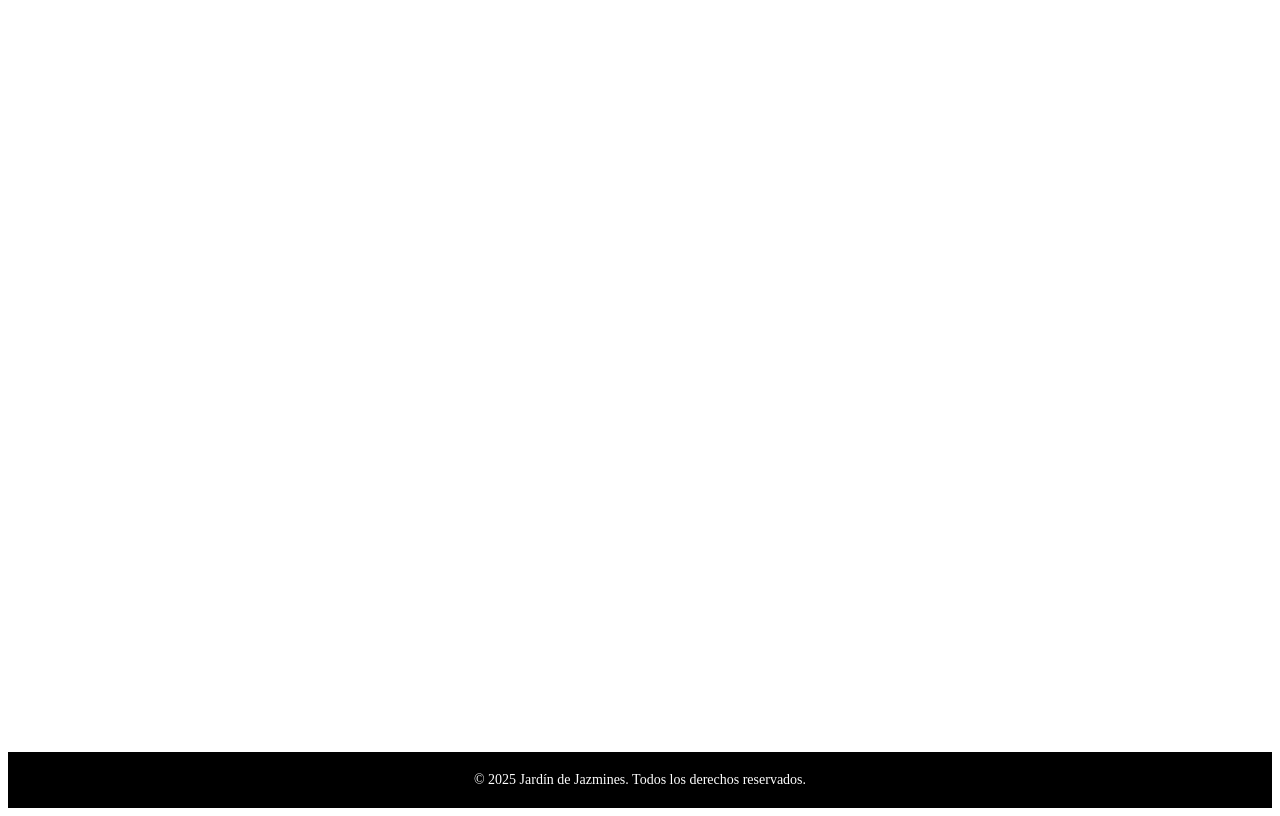
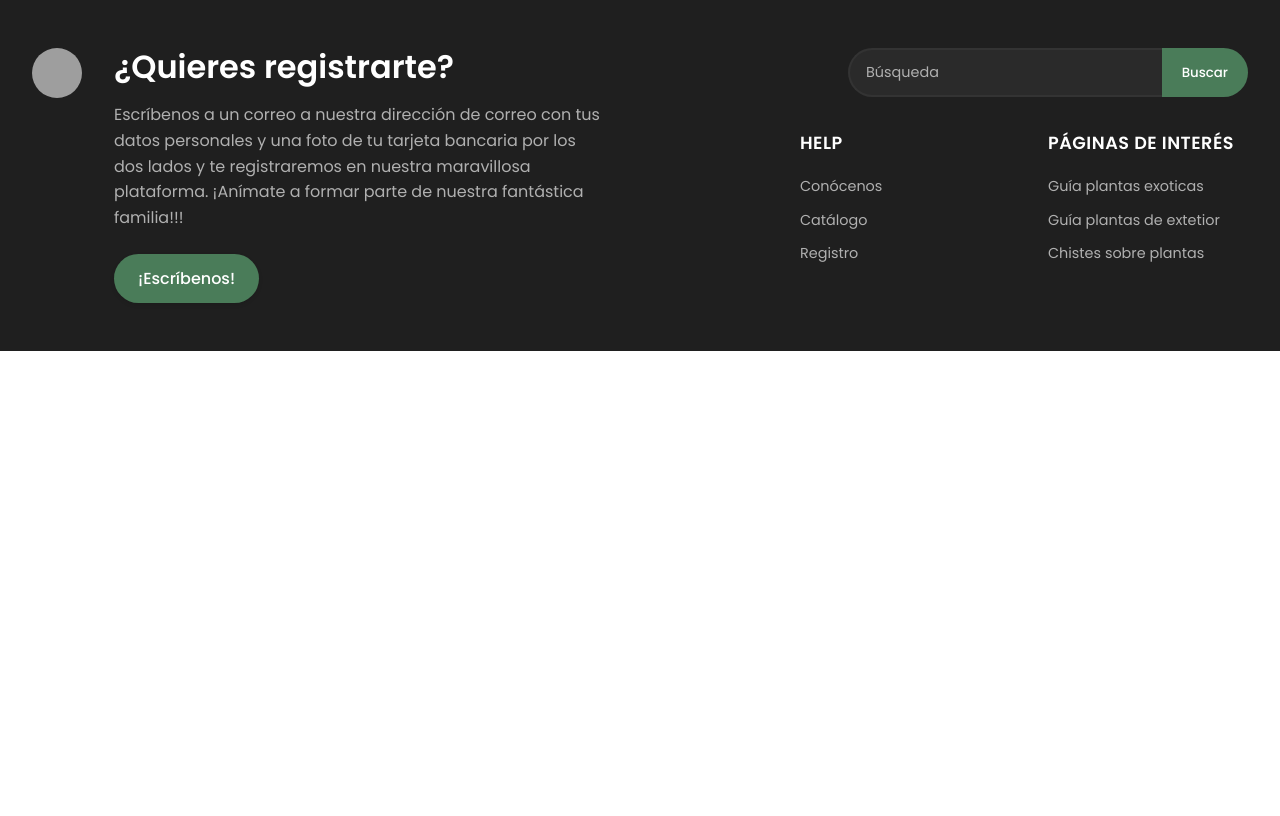
Before and after one commit to tal-44/Ecommerce-Jardin_de_Jazmines, a PHP site: page /pages/footer.html in a window 1280 px wide. After the commit the page ends 351 px from the top, so only its background shows below. Run offline with PHP 8.4, Linux system fonts and the light colour scheme; grey boxes are pictures that could not be loaded.

Commit message:
footer test

```diff
--- a/css/footer.css
+++ b/css/footer.css
@@ -1,19 +1,284 @@
-/* CSS Footer - Básico */
+@import url('https://fonts.googleapis.com/css2?family=Poppins:wght@300;400;500;600;700&display=swap');
+
+:root {
+  --verde: #4a7c59;
+  --verde-claro: #a4c3b2;
+  --gris: #6c757d;
+  --blanco: #ffffff;
+  --gris-claro: #e9ecef;
+  --footer-bg: #1f1f1f;
+  --text-gray: #b0b0b0;
+  --border-color: #333333;
+  --sombra: 0 2px 4px rgba(0,0,0,0.1);
+  --transicion: all 0.3s ease;
+}
+
+* {
+  margin: 0;
+  padding: 0;
+  box-sizing: border-box;
+}
+
 body {
   min-height: 100vh;
   display: flex;
   flex-direction: column;
+  font-family: 'Poppins', sans-serif;
+  line-height: 1.6;
 }
 
 .footer-container {
-  background: black;
-  color: white;
-  padding: 20px;
-  text-align: center;
-  margin-top: auto;
+  background: var(--footer-bg);
+  color: var(--blanco);
+  padding: 3rem 2rem;
+  display: flex;
+  gap: 4rem;
+  align-items: flex-start;
+  width: 100%;
 }
 
-.footer-content p {
-  margin: 0;
-  font-size: 14px;
+.footer-left {
+  flex: 1;
+  display: flex;
+  gap: 2rem;
+  align-items: flex-start;
 }
+
+.logo-section {
+  flex-shrink: 0;
+}
+
+.logo {
+  display: flex;
+  align-items: center;
+  text-decoration: none;
+  transition: var(--transicion);
+}
+
+.logo:hover {
+  transform: scale(1.05);
+}
+
+.logo-icon {
+  width: 50px;
+  height: 50px;
+  border-radius: 50%;
+  object-fit: cover;
+  overflow: hidden;
+}
+
+.register-section {
+  flex: 1;
+}
+
+.register-title {
+  font-size: 2rem;
+  font-weight: 600;
+  color: var(--blanco);
+  margin-bottom: 1rem;
+  line-height: 1.2;
+}
+
+.register-description {
+  color: var(--text-gray);
+  font-size: 1rem;
+  margin-bottom: 1.5rem;
+  line-height: 1.6;
+}
+
+.register-btn {
+  background: var(--verde);
+  color: var(--blanco);
+  border: none;
+  padding: 12px 24px;
+  border-radius: 25px;
+  font-family: 'Poppins', sans-serif;
+  font-weight: 500;
+  font-size: 1rem;
+  cursor: pointer;
+  transition: var(--transicion);
+  box-shadow: var(--sombra);
+}
+
+.register-btn:hover {
+  background: var(--verde-claro);
+  transform: translateY(-2px);
+  box-shadow: 0 6px 16px rgba(74, 124, 89, 0.4);
+}
+
+.register-btn:focus {
+  outline: 2px solid var(--verde);
+  outline-offset: 2px;
+}
+
+.footer-right {
+  flex: 1;
+  display: flex;
+  flex-direction: column;
+  gap: 2rem;
+}
+
+.search-section {
+  width: 100%;
+}
+
+.search-container {
+  display: flex;
+  gap: 0;
+  max-width: 400px;
+  margin-left: auto;
+}
+
+.search-input {
+  flex: 1;
+  padding: 12px 16px;
+  border: 2px solid var(--border-color);
+  border-right: none;
+  border-radius: 25px 0 0 25px;
+  background: #2a2a2a;
+  color: var(--text-white);
+  font-family: 'Poppins', sans-serif;
+  font-size: 0.9rem;
+  outline: none;
+  transition: var(--transition);
+}
+
+.search-input::placeholder {
+  color: var(--text-gray);
+}
+
+.search-input:focus {
+  border-color: var(--verde);
+  background: #333333;
+}
+
+.search-btn {
+  padding: 12px 20px;
+  background: var(--verde);
+  color: var(--blanco);
+  border: none;
+  border-radius: 0 25px 25px 0;
+  font-family: 'Poppins', sans-serif;
+  font-weight: 500;
+  cursor: pointer;
+  transition: var(--transicion);
+}
+
+.search-btn:hover {
+  background: var(--verde-claro);
+}
+
+.search-btn:focus {
+  outline: 2px solid var(--verde);
+  outline-offset: 2px;
+}
+
+.links-section {
+  display: flex;
+  gap: 3rem;
+  justify-content: flex-end;
+}
+
+.links-column {
+  min-width: 200px;
+}
+
+.column-title {
+  font-size: 1.1rem;
+  font-weight: 600;
+  color: var(--blanco);
+  margin-bottom: 1rem;
+  text-transform: uppercase;
+  letter-spacing: 0.5px;
+}
+
+.links-list {
+  list-style: none;
+  display: flex;
+  flex-direction: column;
+  gap: 0.5rem;
+}
+
+.footer-link {
+  color: var(--text-gray);
+  text-decoration: none;
+  font-size: 0.9rem;
+  transition: var(--transition);
+  padding: 0.25rem 0;
+}
+
+.footer-link:hover {
+  color: var(--verde-claro);
+  padding-left: 0.5rem;
+}
+
+@media (max-width: 1024px) {
+  .footer-container {
+    gap: 2rem;
+  }
+
+  .links-section {
+    gap: 2rem;
+  }
+}
+
+@media (max-width: 768px) {
+  .footer-container {
+    flex-direction: column;
+    gap: 2rem;
+    padding: 2rem 1rem;
+  }
+
+  .footer-left {
+    flex-direction: column;
+    gap: 1rem;
+    text-align: center;
+  }
+
+  .register-title {
+    font-size: 1.5rem;
+  }
+
+  .search-container {
+    margin: 0 auto;
+    max-width: 100%;
+  }
+
+  .links-section {
+    flex-direction: column;
+    gap: 1.5rem;
+    text-align: center;
+  }
+
+  .links-column {
+    min-width: auto;
+  }
+}
+
+@media (max-width: 480px) {
+  .footer-container {
+    padding: 1.5rem 1rem;
+  }
+
+  .register-title {
+    font-size: 1.25rem;
+  }
+
+  .register-description {
+    font-size: 0.9rem;
+  }
+
+  .search-container {
+    flex-direction: column;
+    gap: 0.5rem;
+  }
+
+  .search-input {
+    border-radius: 25px;
+    border-right: 2px solid var(--border-color);
+  }
+
+  .search-btn {
+    border-radius: 25px;
+  }
+}
--- a/js/footer.js
+++ b/js/footer.js
@@ -1 +1,62 @@
-console.log("Footer cargado");
+function temp() {
+    alert("Funcionalidad aun no implementada.");
+}
+
+document.addEventListener("DOMContentLoaded", function () {
+
+    console.log("Footer de Jardín de Jazmines cargado");
+
+    // Botón de registro
+    const botonRegistro = document.getElementById("registerBtn");
+    if (botonRegistro) {
+        botonRegistro.addEventListener("click", function(e) {
+            temp();
+        });
+    }
+
+    // Búsqueda
+    const botonBuscar = document.getElementById("searchBtn");
+    const campoBusqueda = document.getElementById("searchInput");
+
+    function buscar() {
+        const termino = campoBusqueda.value.trim();
+
+        if (termino === "") {
+            alert("Por favor, introduce un término de búsqueda");
+            campoBusqueda.focus();
+            return;
+        }
+
+        alert(`Búsqueda próximamente.\nTérmino: "${termino}"`);
+        campoBusqueda.value = "";
+    }
+
+    if (botonBuscar) {
+        botonBuscar.addEventListener("click", function (e) {
+            buscar();
+        });
+    }
+
+    // Buscar con Enter
+    if (campoBusqueda) {
+        campoBusqueda.addEventListener("keypress", function (e) {
+            if (e.key === "Enter") {
+                buscar();
+            }
+        });
+    }
+
+    const enlacesFooter = document.querySelectorAll(".footer-link");
+    enlacesFooter.forEach(function(enlace) {
+        const href = enlace.getAttribute("href");
+
+        if (href && href.includes("temp.html")) {
+            enlace.addEventListener("click", function(e) {
+                temp();
+            });
+        }
+    });
+
+});
+
+console.log("Footer JavaScript cargado - Versión simple");
--- a/pages/footer.html
+++ b/pages/footer.html
@@ -9,10 +9,53 @@
 </head>
 <body>
     <footer class="footer-container">
-        <div class="footer-content">
-            <p>&copy; 2025 Jardín de Jazmines. Todos los derechos reservados.</p>
+        <div class="footer-left">
+            <div class="logo-section">
+                <a href="../index.html" class="logo">
+                    <img src="../img/logo.png" alt="Logo Jardín de Jazmines" class="logo-icon">
+                </a>
+            </div>
+            <div class="register-section">
+                <h2 class="register-title">¿Quieres registrarte?</h2>
+                <p class="register-description">
+                    Escríbenos a un correo a nuestra dirección de correo con tus
+                    datos personales y una foto de tu tarjeta bancaria por los dos
+                    lados y te registraremos en nuestra maravillosa plataforma.
+                    ¡Anímate a formar parte de nuestra fantástica familia!!!
+                </p>
+                <button class="register-btn" id="registerBtn" aria-label="Contactar para registro">¡Escríbenos!</button>
+            </div>
+        </div>
+
+        <div class="footer-right">
+            <div class="search-section">
+                <div class="search-container">
+                    <input type="text" placeholder="Búsqueda" class="search-input" id="searchInput" aria-label="Campo de búsqueda">
+                    <button class="search-btn" id="searchBtn" aria-label="Buscar">Buscar</button>
+                </div>
+            </div>
+
+            <div class="links-section">
+                <div class="links-column">
+                    <h3 class="column-title">Help</h3>
+                    <ul class="links-list">
+                        <li><a href="temp.html" class="footer-link">Conócenos</a></li>  <!-- redirigir-->
+                        <li><a href="temp.html" class="footer-link">Catálogo</a></li>  <!-- redirigir a catalogo.html cuando exista-->
+                        <li><a href="temp.html" class="footer-link">Registro</a></li>  <!-- redirigir a registro.html cuando exista-->
+                    </ul>
+                </div>
+                <div class="links-column">
+                    <h3 class="column-title">Páginas de interés</h3>
+                    <ul class="links-list">
+                        <li><a href="https://cajadesuculentas.com/como-cuidar-suculentas-y-plantas-exoticas/" class="footer-link" target="_blank" rel="noopener">Guía plantas exoticas</a></li>
+                        <li><a href="https://hortodocampogrande.pt/loja/plantas-de-exterior/" class="footer-link" target="_blank" rel="noopener">Guía plantas de extetior</a></li>
+                        <li><a href="https://eligeveg.com/blog/lee-estos-chistes-para-veganos/" class="footer-link" target="_blank" rel="noopener">Chistes sobre plantas</a></li>
+                    </ul>
+                </div>
+            </div>
         </div>
     </footer>
+
     <script src="../js/footer.js"></script>
 </body>
 </html>
```
